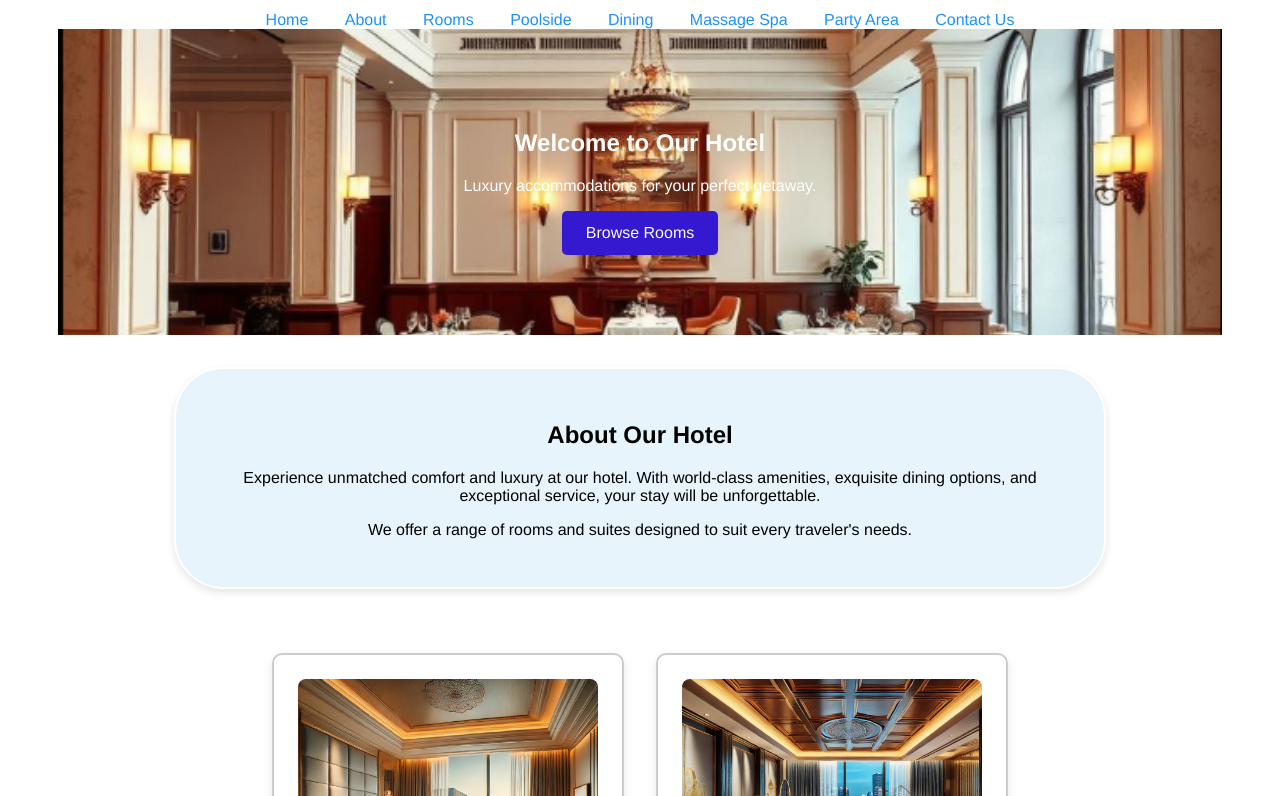
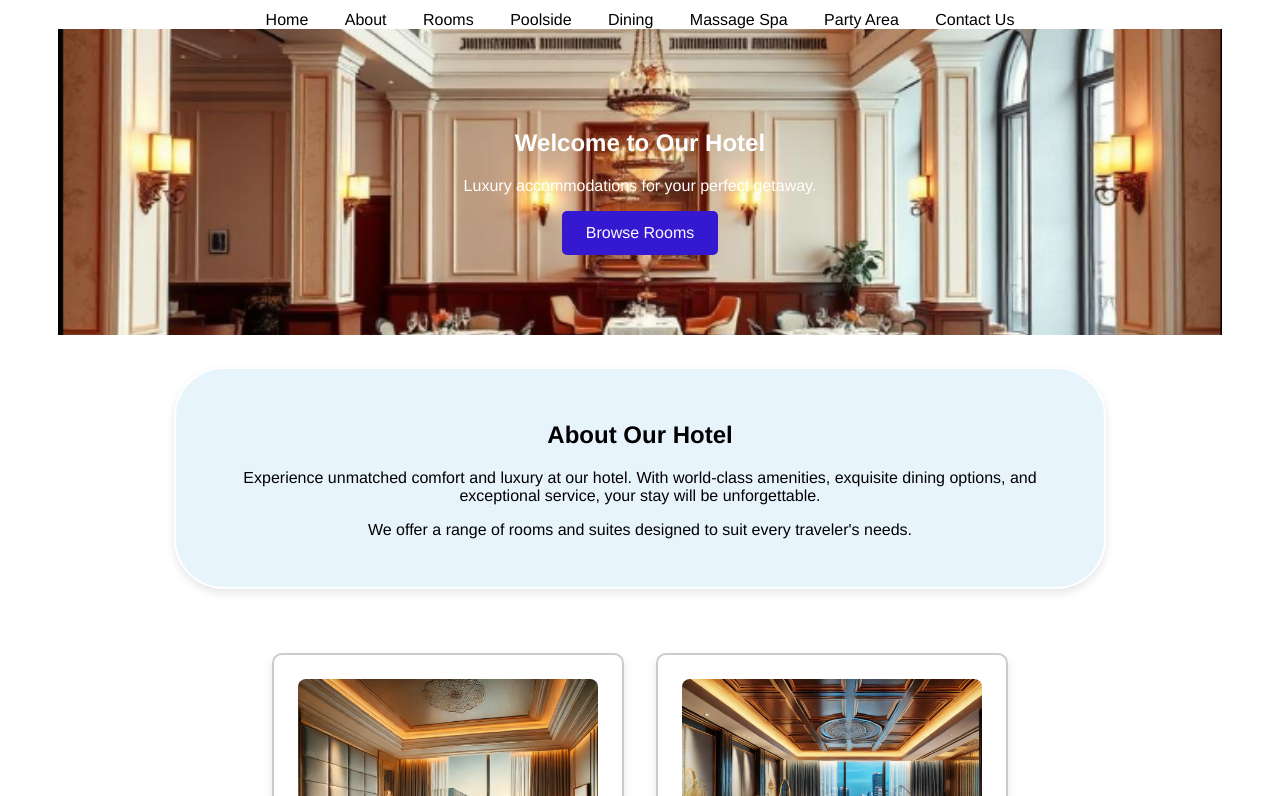
Before and after one commit to IsrealDWZ/Aurea-Regia-Hotel, a plain HTML site: page index.html in a window 1280 px wide. Shown: the part 224-1020 px from the top of the page. Drawn offline with Linux system fonts and the light colour scheme; a web font is replaced by a local one.

Commit message:
Update index.html

```diff
--- a/index.html
+++ b/index.html
@@ -28,7 +28,7 @@
          }
 
         nav a {
-            color: #1E90FF;
+            color: black;
             text-decoration: none;
             margin: 0 1rem;
         }
```
